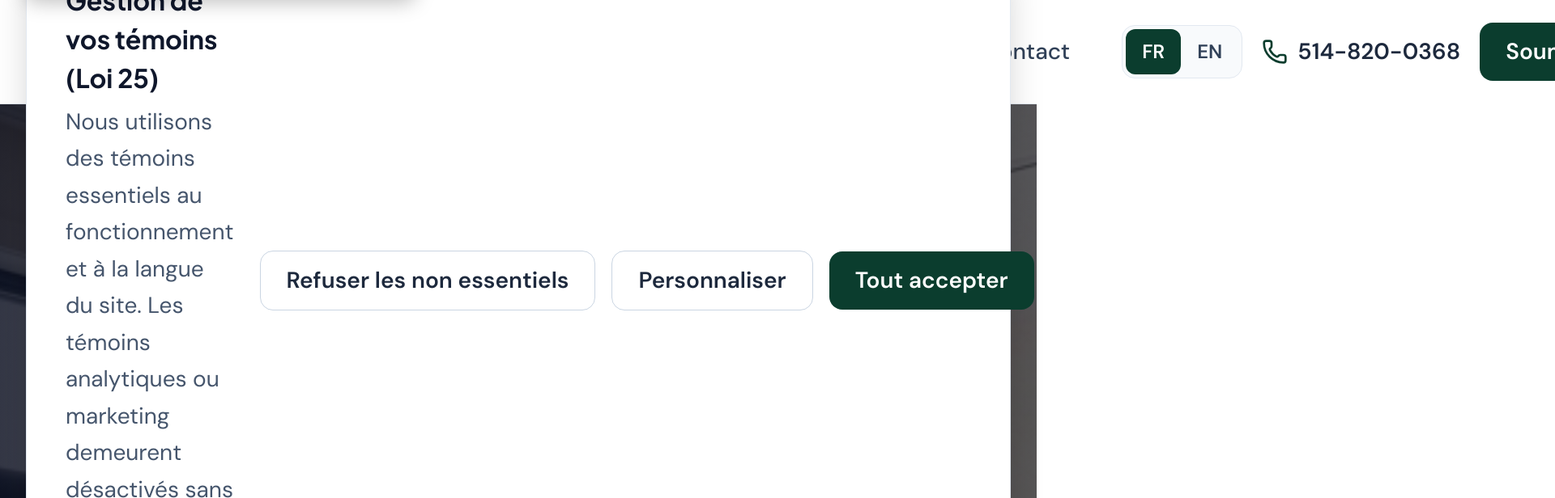
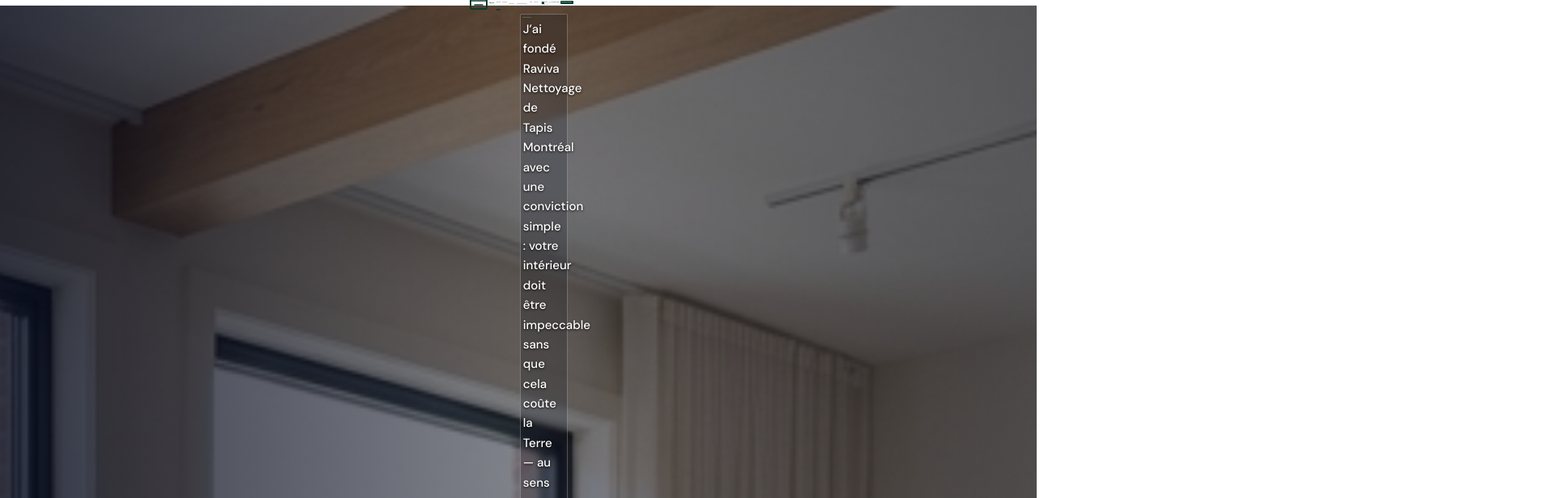
Before and after one commit to Zenmarc8/raviva-nettoyage-tapis, a React (Vite) app: page / in a window 1280 px wide. Shown: the top 616 px of the page at 81% size, 1920 px wide, since content can reach past the window. Built offline with nearby package versions, Linux system fonts and the light colour scheme.

Commit message:
Change font size to 10% in index.css

```diff
--- a/src/index.css
+++ b/src/index.css
@@ -1,6 +1,6 @@
 @import "tailwindcss";
 html {
-  font-size: 200%; /* Double la taille de tous les textes (équivalent 2em global) */
+  font-size: 10%; /* Double la taille de tous les textes (équivalent 2em global) */
 }
 :root {
   --brand-primary: #0b3d2e;
```
